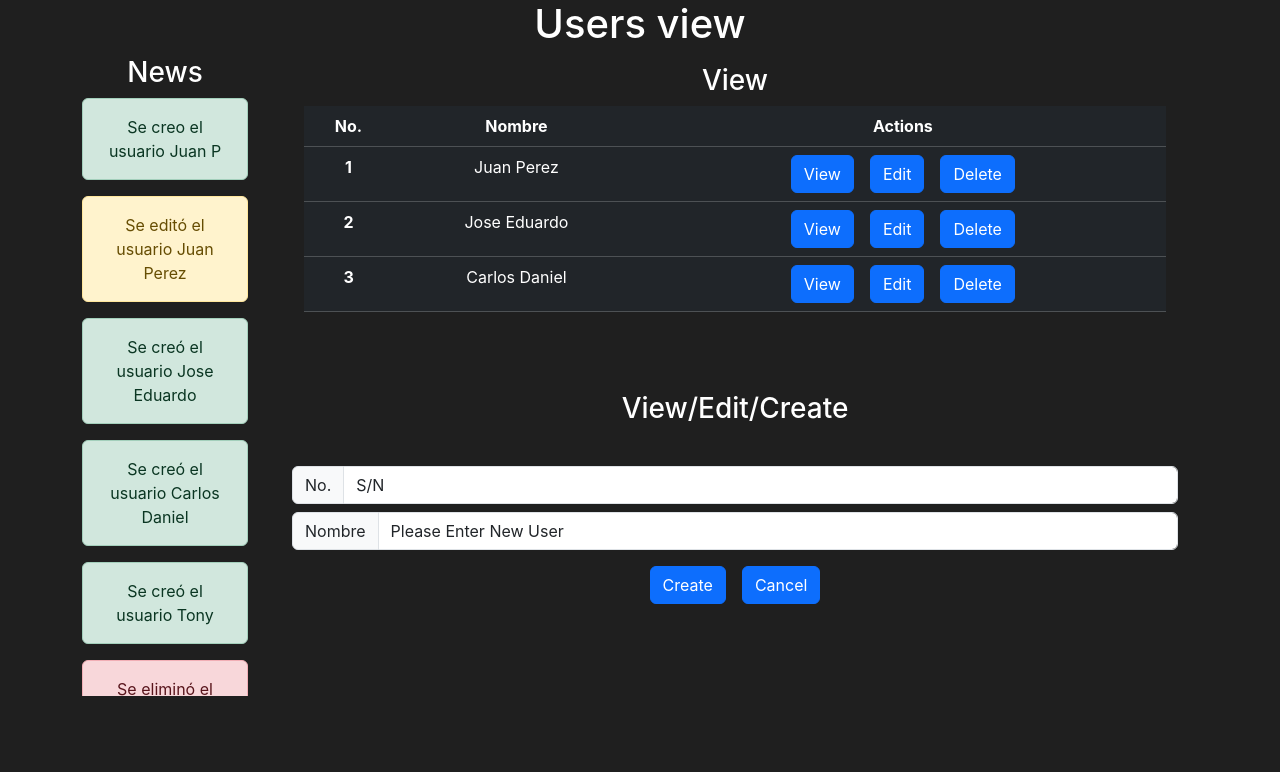
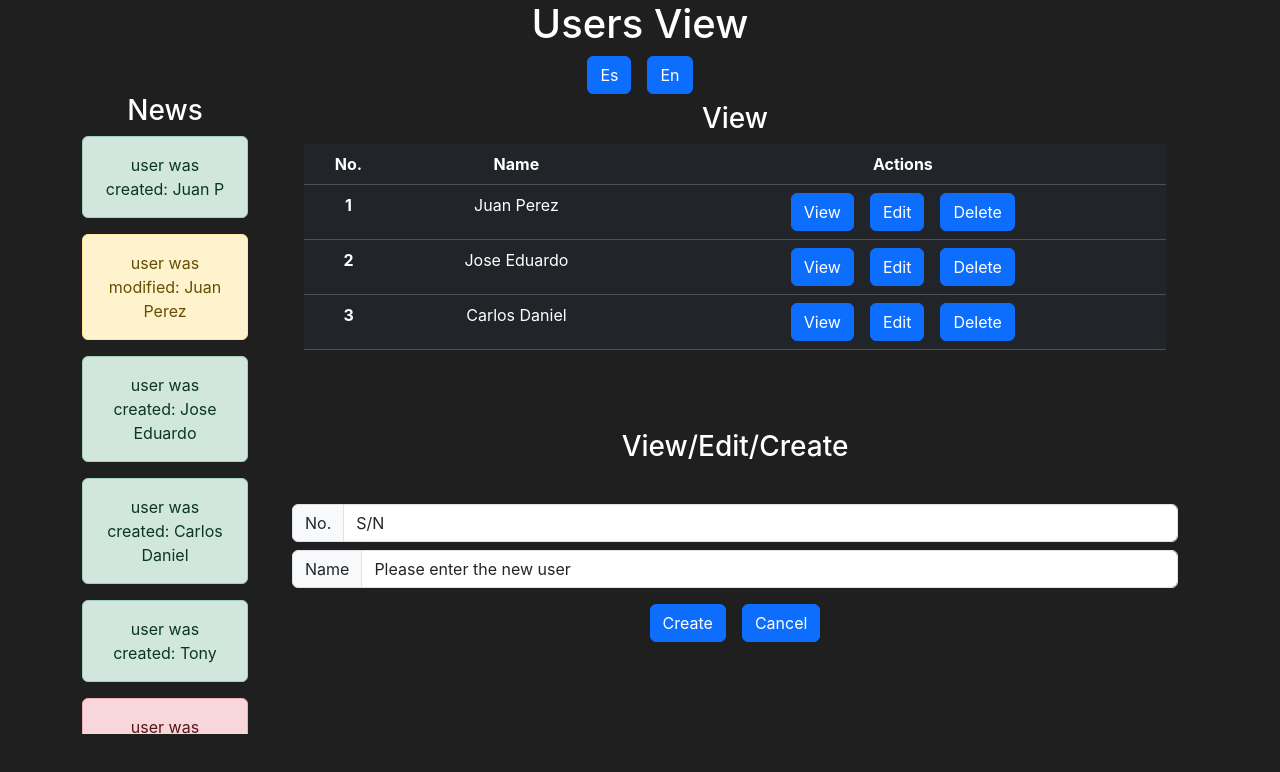
Before and after one commit to willis65260/CodeTestDr, a React (Create React App) app: page / in a window 1280 px wide. Shown: the top 772 px of the page. Built offline with nearby package versions, Linux system fonts and the light colour scheme.

Commit message:
added language

```diff
--- a/src/App.tsx
+++ b/src/App.tsx
@@ -1,4 +1,4 @@
-import { useState } from "react";
+import { useEffect, useState } from "react";
 import "./App.css";
 import { Edit } from "./Components/Edit";
 import { News } from "./Components/News.tsx";
@@ -20,18 +20,37 @@ interface Usuario {
 
 interface Noticia {
   tipo: string;
+  usuario: string;
   description: string;
 }
+
+interface Idioma {
+  vistaU: string;
+  noticias: string;
+  vista: string;
+  VEC: string;
+  userCreated: string;
+  userDeleted: string;
+  userModified: string;
+  vButton: string;
+  eButton: string;
+  dButton: string;
+  cButton: string;
+  sButton: string;
+  xButton: string;
+  name: string;
+  namePH: string;
+  actions:string;
+}
+
 const App: React.FC<AppProps> = ({ identificador }) => {
-  const [noticias, setNoticias] = useState<
-    Noticia[]
-  >([
-    { tipo: "success", description: "Se creo el usuario Juan P" },
-    { tipo: "warning", description: "Se editó el usuario Juan Perez" },
-    { tipo: "success", description: "Se creó el usuario Jose Eduardo" },
-    { tipo: "success", description: "Se creó el usuario Carlos Daniel" },
-    { tipo: "success", description: "Se creó el usuario Tony" },
-    { tipo: "danger", description: "Se eliminó el usuario Tony" },
+  const [noticias, setNoticias] = useState<Noticia[]>([
+    { tipo: "success", usuario: "Juan P", description:"" },
+    { tipo: "warning", usuario: "Juan Perez", description:""  },
+    { tipo: "success", usuario: "Jose Eduardo", description:""  },
+    { tipo: "success", usuario: "Carlos Daniel", description:""  },
+    { tipo: "success", usuario: "Tony", description:""  },
+    { tipo: "danger", usuario: "Tony", description:""  },
   ]);
 
   const [usuarios, setUsuarios] = useState<Usuario[]>([
@@ -40,12 +59,73 @@ const App: React.FC<AppProps> = ({ identificador }) => {
     { id: "3", nombre: "Carlos Daniel" },
   ]);
 
-  const [Edit, setEdit] = useState<JSX.Element | undefined>();
+  const textoEsp = {
+    vistaU: "Vista Usuarios",
+    noticias: "Noticias",
+    vista: "Vista",
+    VEC: "Vista/Editar/Crear",
+    userCreated: "Se creó el usuario",
+    userDeleted: "Se eliminó el usuario",
+    userModified: "se modigicó el usuario",
+    vButton: "Ver",
+    eButton: "Editar",
+    dButton: "Eliminar",
+    cButton: "Crear",
+    sButton: "Guardar",
+    xButton: "Cancelar",
+    name: "Nombre",
+    namePH: "Porfavor introduzca el nuevo usuario",
+    actions:"Acciones",
+  };
+
+  const textEng = {
+    vistaU: "Users View",
+    noticias: "News",
+    vista: "View",
+    VEC: "View/Edit/Create",
+    userCreated: "user was created",
+    userDeleted: "user was deleted",
+    userModified: "user was modified",
+    vButton: "View",
+    eButton: "Edit",
+    dButton: "Delete",
+    cButton: "Create",
+    sButton: "Save",
+    xButton: "Cancel",
+    name: "Name",
+    namePH: "Please enter the new user",
+    actions:"Actions",
+  };
+
+  const [idioma,setIdioma]=useState<Idioma>(textEng);
+
+  const [Edit, setEdit] = useState<boolean>(true);
   const [create, setCreate] = useState<boolean>(true);
   const [editORcreate, setEditORCreate] = useState<boolean>(false);
 
-  const [nom, setNombre] = useState<string>("Please Enter New User");
+  const [nom, setNombre] = useState<string>(idioma.namePH);
   const [i, setId] = useState<string>(identificador);
+
+  function handlerIdioma(idioma :Idioma){
+    setIdioma(idioma)
+    if(nom=="Please enter the new user" || nom =="Porfavor introduzca el nuevo usuario")
+      setNombre(idioma.namePH)
+  }
+  useEffect(() => {
+    const updatedNoticias: Noticia[] = noticias.map((not) => {
+      let desc = ""
+      if(not.tipo=="success"){
+        desc=idioma.userCreated
+      }else if(not.tipo=="warning"){
+        desc=idioma.userModified
+      }else if(not.tipo=="danger"){
+        desc=idioma.userDeleted
+      }
+      return { tipo: not.tipo,usuario:not.usuario, description: desc };
+    });
+    setNoticias(updatedNoticias);
+    }, [idioma]);
+
 
   return (
     <div className="App">
@@ -53,11 +133,29 @@ const App: React.FC<AppProps> = ({ identificador }) => {
         <div className="row">
           <div className="col">
             {" "}
-            <h1> Users view</h1>
+            <h1>{idioma.vistaU}</h1>
+            <button
+              type="button"
+              className="btn btn-primary mx-2"
+              onClick={() => {
+                handlerIdioma(textoEsp)
+              }}
+            >
+              Es
+            </button>
+            <button
+              type="button"
+              className="btn btn-primary mx-2"
+              onClick={() => {
+                handlerIdioma(textEng)
+              }}
+            >
+              En
+            </button>
           </div>
         </div>
         <div className="row h-80 bg-blue">
-          <News Noticias={noticias} />
+          <News Noticias={noticias} idioma={idioma}/>
           <div className="col-10 bg-orange">
             <div className="container text-center h-100">
               <NewView
@@ -68,6 +166,8 @@ const App: React.FC<AppProps> = ({ identificador }) => {
                 noticias={noticias}
                 setNoticias={setNoticias}
                 setCreate={setCreate}
+                idioma={idioma}
+                setIdioma={setIdioma}
               />
               <NewEdit
                 nombre={nom}
@@ -80,6 +180,7 @@ const App: React.FC<AppProps> = ({ identificador }) => {
                 setNoticias={setNoticias}
                 create={create}
                 setCreate={setCreate}
+                idioma={idioma}
               />
             </div>
           </div>
--- a/src/Components/News.tsx
+++ b/src/Components/News.tsx
@@ -3,19 +3,40 @@ import React from "react";
 interface Noticia {
   tipo: string;
   description: string;
+  usuario:string;
+}
+interface Idioma {
+  vistaU: string;
+  noticias: string;
+  vista: string;
+  VEC: string;
+  userCreated: string;
+  userDeleted: string;
+  userModified: string;
+  vButton: string;
+  eButton: string;
+  dButton: string;
+  cButton: string;
+  sButton: string;
+  xButton: string;
+  name: string;
+  namePH: string;
+  actions: string;
 }
 
 interface NewsProps {
   Noticias: Noticia[];
+  idioma:Idioma;
 }
+
 
 export const News: React.FC<NewsProps> = (props) => {
   return (
     <div className="col-2 bg-green h-100 overflow-y-scroll">
-      <h3>News</h3>
+      <h3>{props.idioma.noticias}</h3>
       {props.Noticias.map((i, index) => (
         <div key={index} className={`alert alert-${i.tipo}`} role="alert">
-          {i.description}
+          {i.description}: {i.usuario}
         </div>
       ))}
     </div>
--- a/src/NewComponents/NewEdit.tsx
+++ b/src/NewComponents/NewEdit.tsx
@@ -8,6 +8,26 @@ interface Usuario {
 interface Noticia {
   tipo: string;
   description: string;
+  usuario: String;
+}
+
+interface Idioma {
+  vistaU: string;
+  noticias: string;
+  vista: string;
+  VEC: string;
+  userCreated: string;
+  userDeleted: string;
+  userModified: string;
+  vButton: string;
+  eButton: string;
+  dButton: string;
+  cButton: string;
+  sButton: string;
+  xButton: string;
+  name: string;
+  namePH: string;
+  actions: string;
 }
 
 interface NewEditProps {
@@ -21,6 +41,7 @@ interface NewEditProps {
   setNoticias: React.Dispatch<React.SetStateAction<Noticia[]>>;
   create: boolean;
   setCreate: React.Dispatch<React.SetStateAction<boolean>>;
+  idioma: Idioma;
 }
 
 export const NewEdit: React.FC<NewEditProps> = ({
@@ -34,6 +55,7 @@ export const NewEdit: React.FC<NewEditProps> = ({
   setNoticias,
   create,
   setCreate,
+  idioma,
 }) => {
   function handleName(e: React.ChangeEvent<HTMLInputElement>) {
     setNombre(e.target.value);
@@ -43,15 +65,14 @@ export const NewEdit: React.FC<NewEditProps> = ({
     usuarios.forEach((i) => {
       if (i.id == id) {
         setNombre(i.nombre);
-        console.log("se encontró el nombre" + i.nombre);
       }
     });
   }, [id]);
   return (
     <div className="row h-50 p-2">
       <div className="grid text-center helper my-2">
-        <h3>View/Edit/Create</h3>
-        <br/>
+        <h3>{idioma.VEC}</h3>
+        <br />
 
         <div className="g-start-2 helper2 my-2">
           <div className="input-group">
@@ -70,7 +91,7 @@ export const NewEdit: React.FC<NewEditProps> = ({
           </div>
           <div className="input-group my-2">
             <span className="input-group-text" id="basic-addon1">
-              Nombre
+              {idioma.name}
             </span>
             <input
               type="text"
@@ -107,10 +128,11 @@ export const NewEdit: React.FC<NewEditProps> = ({
                   ...noticias,
                   {
                     tipo: "warning",
-                    description: "Se editó el usuario " + nombre,
+                    usuario: nombre,
+                    description: "",
                   },
                 ]);
-              } else if (nombre !== "Please Enter New User") {
+              } else if (nombre !== idioma.namePH) {
                 setUsuarios([
                   ...usuarios,
                   {
@@ -127,27 +149,28 @@ export const NewEdit: React.FC<NewEditProps> = ({
                   ...noticias,
                   {
                     tipo: "success",
-                    description: "Se creó el usuario " + nombre,
+                    usuario: nombre,
+                    description: "",
                   },
                 ]);
-                setNombre("Please Enter New User");
+                setNombre(idioma.namePH);
                 setId("S/N");
                 setCreate(true);
               }
             }}
           >
-            {create ? "Create" : "Save"}
+            {create ? idioma.cButton : idioma.sButton}
           </button>
           <button
             type="button"
             className="btn btn-primary mx-2"
             onClick={() => {
-              setNombre("Please Enter New User");
+              setNombre(idioma.namePH);
               setId("S/N");
               setCreate(true);
             }}
           >
-            Cancel
+            {idioma.xButton}
           </button>
         </div>
       </div>
--- a/src/NewComponents/NewView.tsx
+++ b/src/NewComponents/NewView.tsx
@@ -8,6 +8,25 @@ interface Usuario {
 interface Noticia {
   tipo: string;
   description: string;
+  usuario:string;
+}
+interface Idioma {
+  vistaU: string;
+  noticias: string;
+  vista: string;
+  VEC: string;
+  userCreated: string;
+  userDeleted: string;
+  userModified: string;
+  vButton: string;
+  eButton: string;
+  dButton: string;
+  cButton: string;
+  sButton: string;
+  xButton: string;
+  name: string;
+  namePH: string;
+  actions: string;
 }
 
 interface NewViewProps {
@@ -18,6 +37,8 @@ interface NewViewProps {
   setUsuarios: React.Dispatch<React.SetStateAction<Usuario[]>>;
   noticias: Noticia[];
   setNoticias: (noticias: Noticia[]) => void;
+  idioma:Idioma,
+  setIdioma:React.Dispatch<React.SetStateAction<Idioma>>
 }
 
 export const NewView: React.FC<NewViewProps> = ({
@@ -28,6 +49,8 @@ export const NewView: React.FC<NewViewProps> = ({
   setUsuarios,
   noticias,
   setNoticias,
+  idioma,
+  setIdioma
 }) => {
   return (
     <div className="row h-50 overflow-y-scroll p-2">
@@ -35,13 +58,13 @@ export const NewView: React.FC<NewViewProps> = ({
         <div className="container">
           <div className="row">
             <div className="col">
-              <h3>View</h3>
+              <h3>{idioma.vista}</h3>
               <table className="table table-dark">
                 <thead>
                   <tr>
                     <th>No.</th>
-                    <th>Nombre</th>
-                    <th>Actions</th>
+                    <th>{idioma.name}</th>
+                    <th>{idioma.actions}</th>
                   </tr>
                 </thead>
                 <tbody>
@@ -50,8 +73,8 @@ export const NewView: React.FC<NewViewProps> = ({
                       <th scope="row">{i.id}</th>
                       <td>{i.nombre}</td>
                       <td>
-                        <button type="button" className="btn btn-primary mx-2">
-                          View
+                        <button type="button" className="btn btn-primary mx-2" >
+                          {idioma.vButton}
                         </button>
                         <button
                           type="button"
@@ -62,7 +85,7 @@ export const NewView: React.FC<NewViewProps> = ({
                             setCreate(false);
                           }}
                         >
-                          Edit
+                          {idioma.eButton}
                         </button>
                         <button
                           type="button"
@@ -76,7 +99,8 @@ export const NewView: React.FC<NewViewProps> = ({
                               ...noticias,
                               {
                                 tipo: "danger",
-                                description: `Se eliminó el usuario ${i.nombre}`,
+                                usuario: i.nombre,
+                                description:""
                               },
                             ]);
                             setNombre("Please Enter New User");
@@ -84,7 +108,7 @@ export const NewView: React.FC<NewViewProps> = ({
                             setCreate(true);
                           }}
                         >
-                          Delete
+                          {idioma.dButton}
                         </button>
                       </td>
                     </tr>
```
